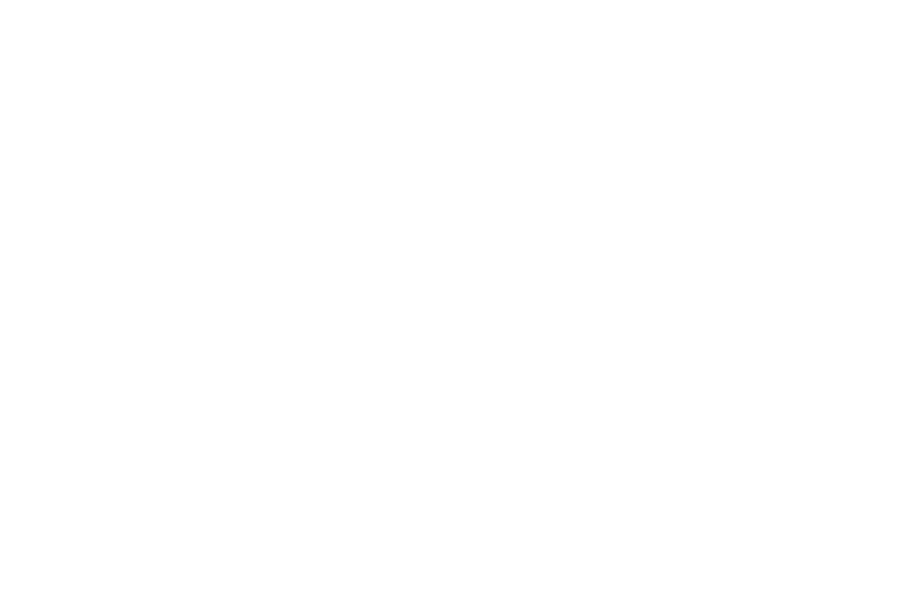
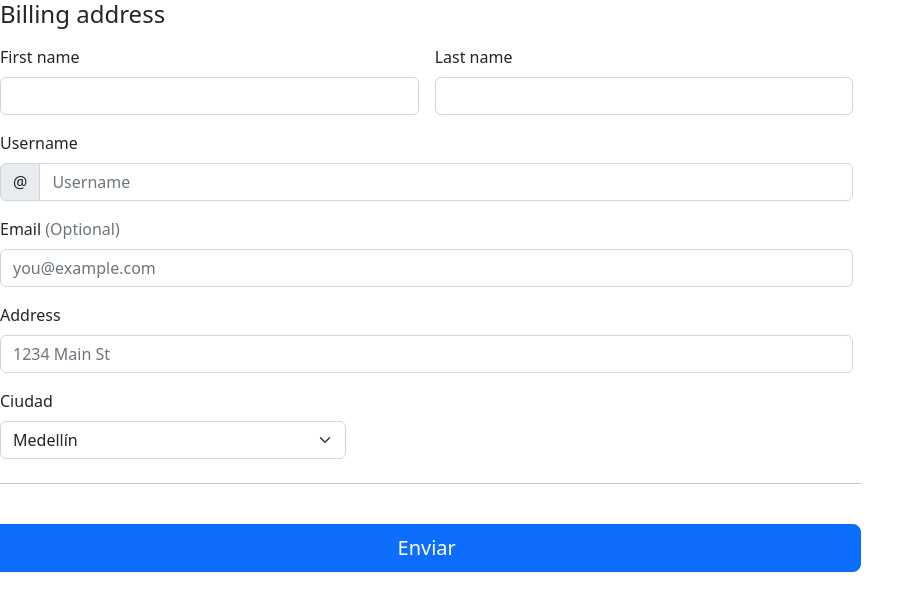
Before and after one commit to GiovannnyBM/LocalStorage-5-10-22, a plain HTML site: page index.html in a window 1280 px wide. Shown: the whole page, without its empty margins (0-924 px from the left). Drawn offline with nearby package versions, Linux system fonts and the light colour scheme.

Commit message:
Formulario y estilo

```diff
--- a/index.html
+++ b/index.html
@@ -1,12 +1,95 @@
 <!DOCTYPE html>
 <html lang="en">
+
 <head>
     <meta charset="UTF-8">
     <meta http-equiv="X-UA-Compatible" content="IE=edge">
     <meta name="viewport" content="width=device-width, initial-scale=1.0">
+
     <title>Document</title>
+    <!-- CSS only -->
+    <link href="https://cdn.jsdelivr.net/npm/bootstrap@5.2.2/dist/css/bootstrap.min.css" rel="stylesheet"
+        integrity="sha384-Zenh87qX5JnK2Jl0vWa8Ck2rdkQ2Bzep5IDxbcnCeuOxjzrPF/et3URy9Bv1WTRi" crossorigin="anonymous">
+
+<link rel="stylesheet" href="./style/style.css">
 </head>
+
 <body>
+    <main>
+        <div class="col-md-7 col-lg-8">
+            <h4 class="mb-3">Billing address</h4>
+            <form class="needs-validation" novalidate="">
+                <div class="row g-3">
+                    <div class="col-sm-6">
+                        <label for="firstName" class="form-label">First name</label>
+                        <input type="text" class="form-control" id="firstName" placeholder="" value="" required="">
+                        <div class="invalid-feedback">
+                            Valid first name is required.
+                        </div>
+                    </div>
 
+                    <div class="col-sm-6">
+                        <label for="lastName" class="form-label">Last name</label>
+                        <input type="text" class="form-control" id="lastName" placeholder="" value="" required="">
+                        <div class="invalid-feedback">
+                            Valid last name is required.
+                        </div>
+                    </div>
+
+                    <div class="col-12">
+                        <label for="username" class="form-label">Username</label>
+                        <div class="input-group has-validation">
+                            <span class="input-group-text">@</span>
+                            <input type="text" class="form-control" id="username" placeholder="Username" required="">
+                            <div class="invalid-feedback">
+                                Your username is required.
+                            </div>
+                        </div>
+                    </div>
+
+                    <div class="col-12">
+                        <label for="email" class="form-label">Email <span class="text-muted">(Optional)</span></label>
+                        <input type="email" class="form-control" id="email" placeholder="you@example.com">
+                        <div class="invalid-feedback">
+                            Please enter a valid email address for shipping updates.
+                        </div>
+                    </div>
+
+                    <div class="col-12">
+                        <label for="address" class="form-label">Address</label>
+                        <input type="text" class="form-control" id="address" placeholder="1234 Main St" required="">
+                        <div class="invalid-feedback">
+                            Please enter your shipping address.
+                        </div>
+                    </div>
+
+
+
+                    <div class="col-md-5">
+                        <label for="country" class="form-label">Ciudad</label>
+                        <select class="form-select" id="country" required="">
+                            <option value="">Medellín</option>
+                            <option>Bello</option>
+                            <option>Itagüi</option>
+                            <option>Caldas</option>
+                        </select>
+                        <div class="invalid-feedback">
+                            Please select a valid country.
+                        </div>
+                    </div>
+
+
+
+                    <hr class="my-4">
+
+                    <button class="w-100 btn btn-primary btn-lg" type="submit">Enviar</button>
+            </form>
+        </div>
+    </main>
+    <!-- JavaScript Bundle with Popper -->
+    <script src="https://cdn.jsdelivr.net/npm/bootstrap@5.2.2/dist/js/bootstrap.bundle.min.js"
+        integrity="sha384-OERcA2EqjJCMA+/3y+gxIOqMEjwtxJY7qPCqsdltbNJuaOe923+mo//f6V8Qbsw3"
+        crossorigin="anonymous"></script>
 </body>
+
 </html>
--- a/style/style.css
+++ b/style/style.css
@@ -2,3 +2,7 @@
     padding: 0;
     margin: 0;
 }
+body{
+    display: flex;
+    justify-content: center ;
+}
```
